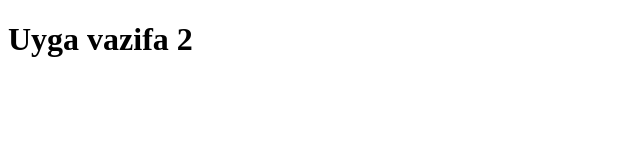
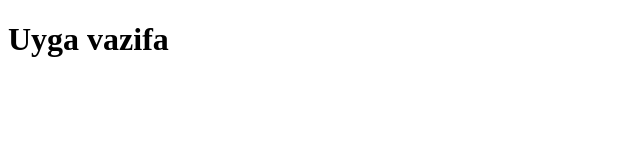
Before and after one commit to muhammadyunusoff/testUchun, a plain HTML site: page index.html in a window 1280 px wide. Shown: the full height of the page, 0-640 px from the left. Drawn offline with Linux system fonts and the light colour scheme.

Commit message:
Revert "Man 2 ni qo'shdim"
This reverts commit 9c750ad062e7dfd6e3e9ba4bb6d30c690fcc1442.

```diff
--- a/index.html
+++ b/index.html
@@ -6,6 +6,6 @@
 	<title>Uyga vazifa</title>
 </head>
 <body>
-	<h1>Uyga vazifa 2</h1>
+	<h1>Uyga vazifa</h1>
 </body>
 </html>
```
